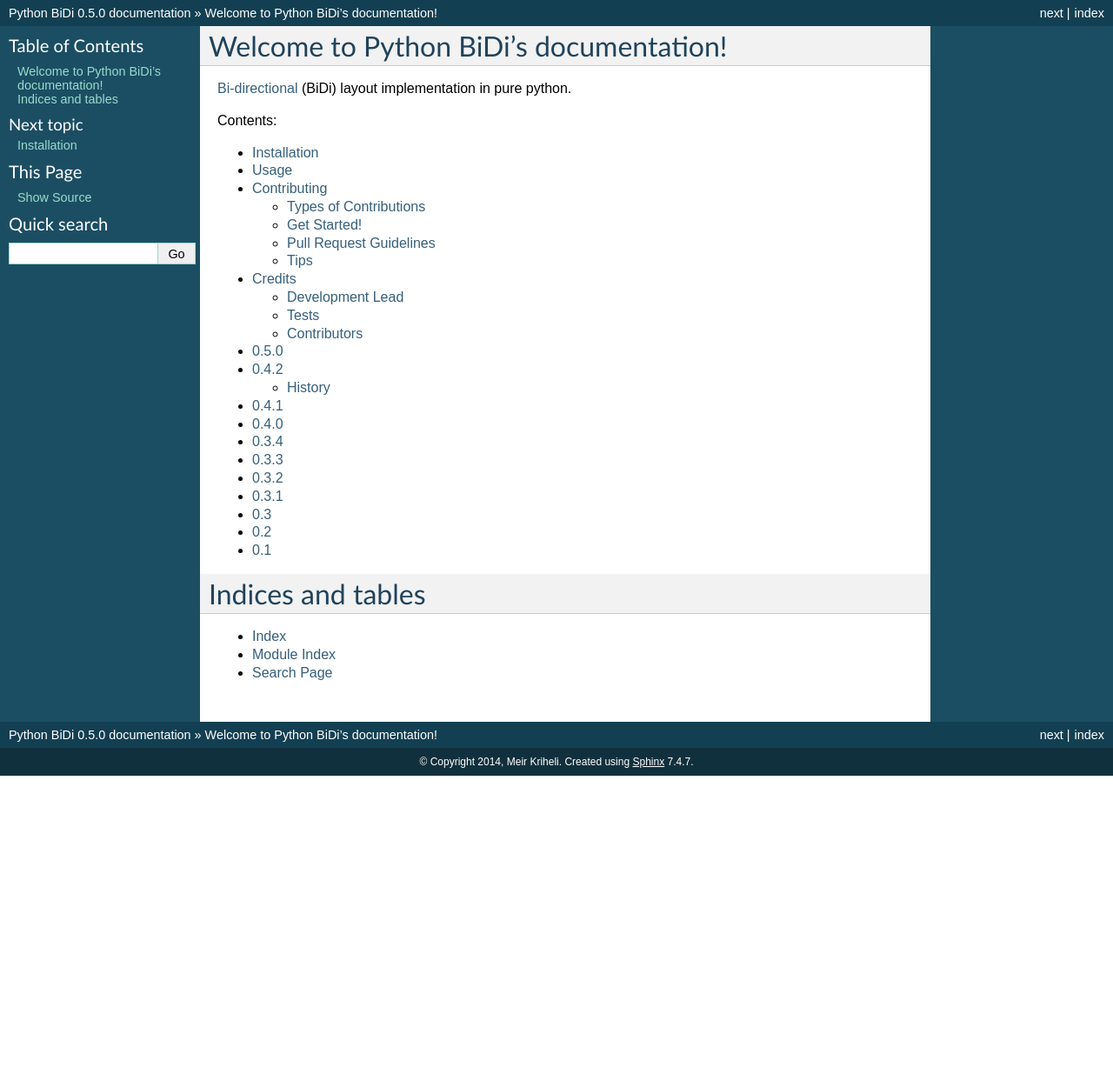
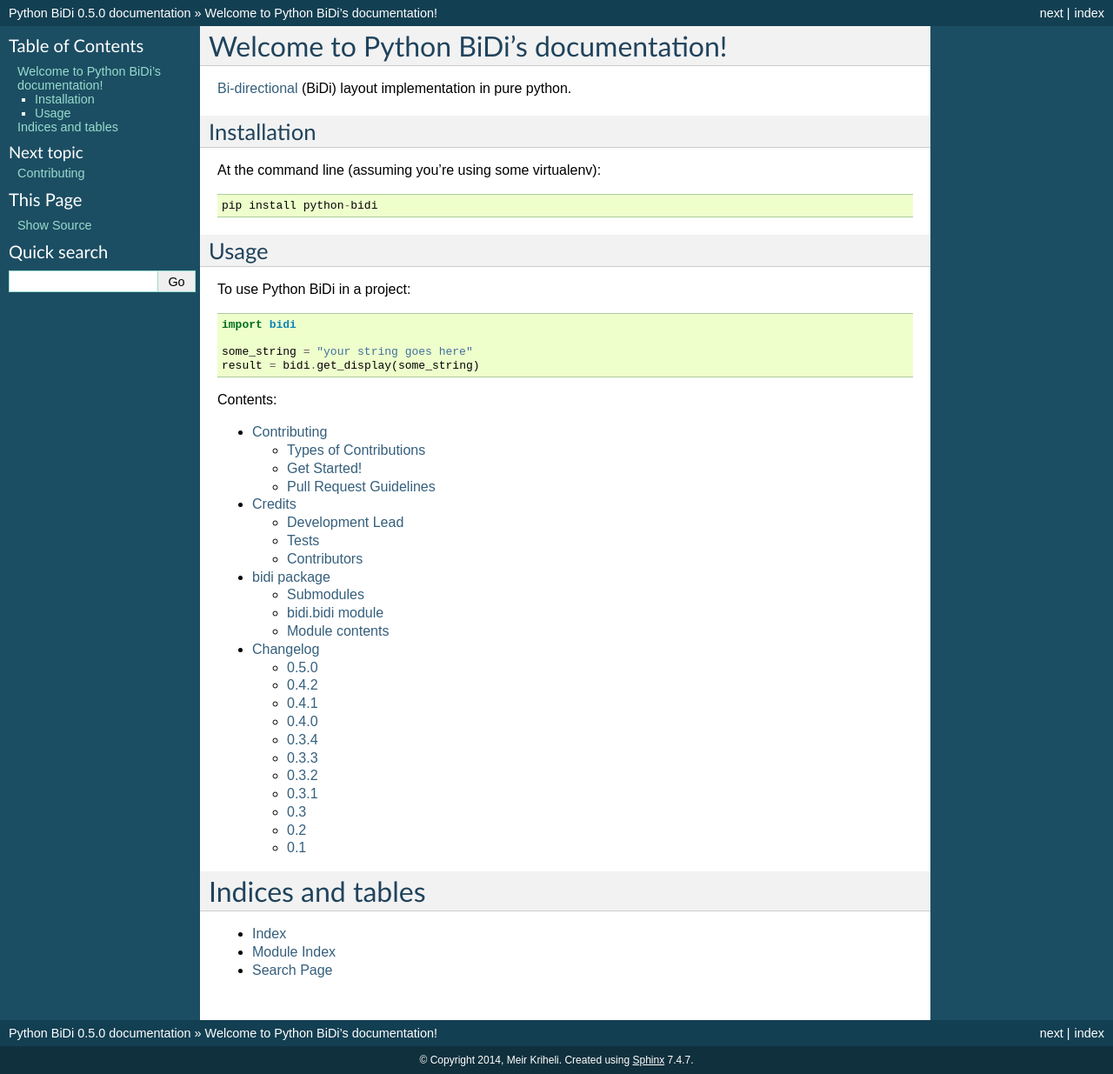
Before and after one commit to MeirKriheli/python-bidi, a Sphinx documentation site: the page built from docs/index.rst, in a window 1280 px wide. Shown: the whole page at 87% size. Built offline with Sphinx 7.4.7, drawn with Linux system fonts in a browser that asks for light colours; before the commit the page ends 900 px from its top, so only the background shows below that.

Commit message:
Touchup docs

```diff
--- a/CHANGELOG.rst
+++ b/CHANGELOG.rst
@@ -1,3 +1,6 @@
+Changelog
+==========
+
 .. :changelog:
 
 0.5.0
@@ -16,9 +19,6 @@
 
 * Type Fixes, thanks jwilk
 
-
-History
-=========
 
 0.4.1
 -----
--- /dev/null
+++ b/docs/bidi.rst
@@ -0,0 +1,21 @@
+bidi package
+============
+
+Submodules
+----------
+
+bidi.bidi module
+----------------
+
+.. automodule:: bidi.bidi
+   :members:
+   :undoc-members:
+   :show-inheritance:
+
+Module contents
+---------------
+
+.. automodule:: bidi
+   :members:
+   :undoc-members:
+   :show-inheritance:
--- a/docs/index.rst
+++ b/docs/index.rst
@@ -10,15 +10,34 @@
 
 .. _Bi-directional: http://en.wikipedia.org/wiki/Bi-directional_text
 
+Installation
+------------
+
+At the command line (assuming you're using some virtualenv)::
+
+    pip install python-bidi
+
+
+Usage
+--------
+
+To use Python BiDi in a project:
+
+.. code-block:: python
+
+    import bidi
+
+    some_string = "your string goes here"
+    result = bidi.get_display(some_string)
+
 Contents:
 
 .. toctree::
    :maxdepth: 2
 
-   installation
-   usage
    contributing
    authors
+   bidi
    history
 
 Indices and tables
--- /dev/null
+++ b/docs/modules.rst
@@ -0,0 +1,7 @@
+bidi
+====
+
+.. toctree::
+   :maxdepth: 4
+
+   bidi
```
Also changed, not shown: CONTRIBUTING.rst (+4 -14 lines), docs/installation.rst (deleted, +0 -12 lines), docs/usage.rst (deleted, +0 -12 lines), 1 other file.
